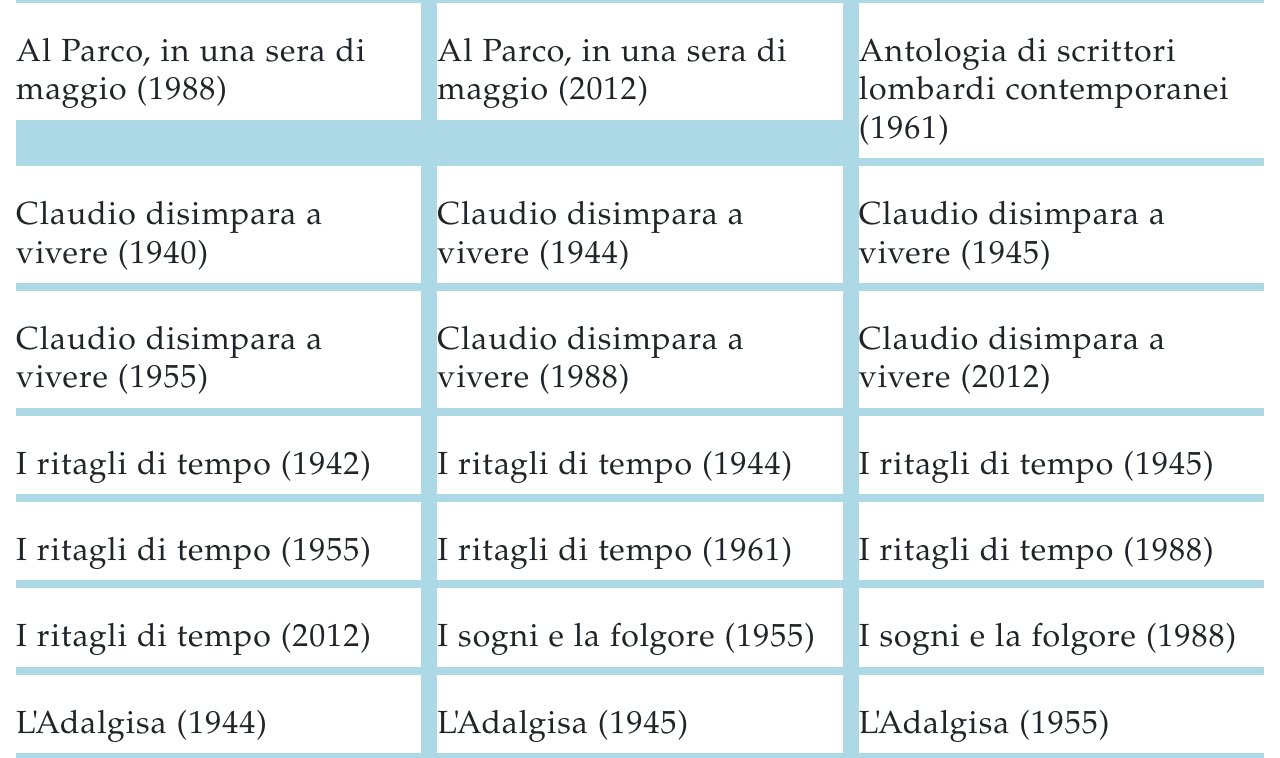
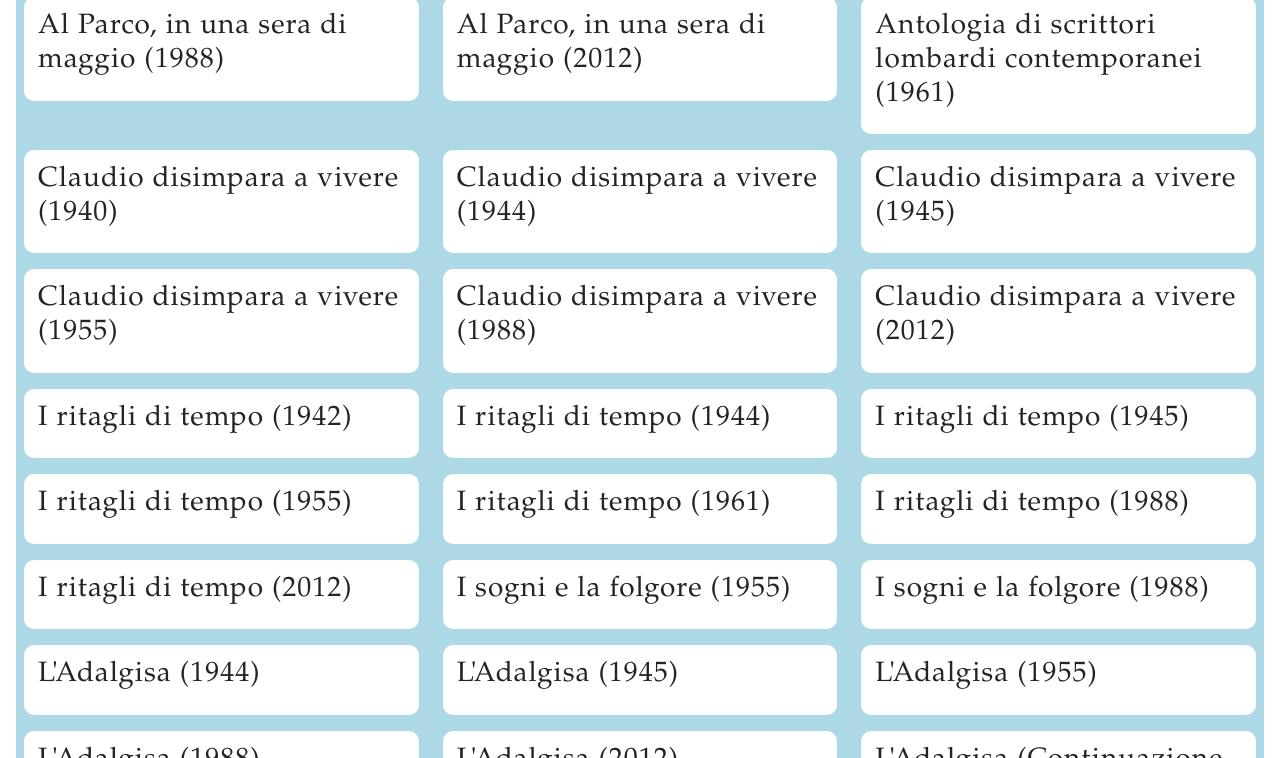
Before and after one commit to mod-bib/biblio-gad, a plain HTML site: page case_studies.html in a window 1280 px wide. Shown: the part 753-1511 px from the top of the page. Drawn offline with nearby package versions, Linux system fonts and the light colour scheme.

Commit message:
css case studies

```diff
--- a/assets/case_studies.js
+++ b/assets/case_studies.js
@@ -39,13 +39,13 @@ document.addEventListener("DOMContentLoaded", (event) => {
                var dateSlug = data["@graph"][i]["gbo:hasIdentifier"].split("_").pop()
                // create array to sort
                var titleLabel = data["@graph"][i]["gbo:hasTitle"] + " " + "(" + dateSlug + ")"
-               pubArray.push(titleLabel)
+               pubArray.push(titleLabel);
             }
          }
          pubArray.sort()
                for (const titleLabel of pubArray) {
                   const itemDiv = document.createElement("div");
-                  itemDiv.appendChild(document.createElement("h2")).textContent = titleLabel
+                  itemDiv.appendChild(document.createElement("h3")).textContent = titleLabel
                   pubDiv.appendChild(itemDiv)
                }
                divCase1.appendChild(pubDiv)
--- a/assets/main.css
+++ b/assets/main.css
@@ -202,14 +202,19 @@ nav a:hover {
     height: fit-content;
     display: grid;
     grid-template-columns: repeat(3, 1fr);
-    column-gap: 1em;
+    column-gap: 0.5em;
     margin: 1em;
 }
 
 .pub-div > div {
     background-color: #ffffff;
     height: fit-content;
-    margin-top: 0.5em;
+    margin: 0.5em 0.5em;
+    border-radius: 10px;
+}
+
+.pub-div > div > h3 {
+    padding: 0.5em;
 }
 
 /*----Footer----*/
```
